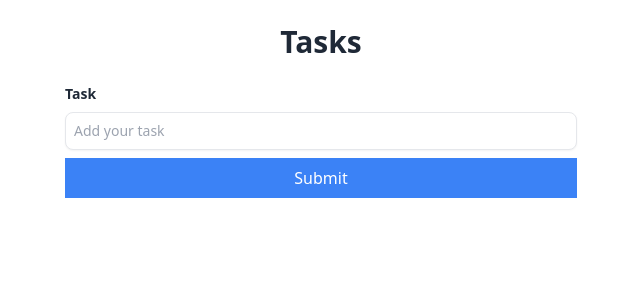
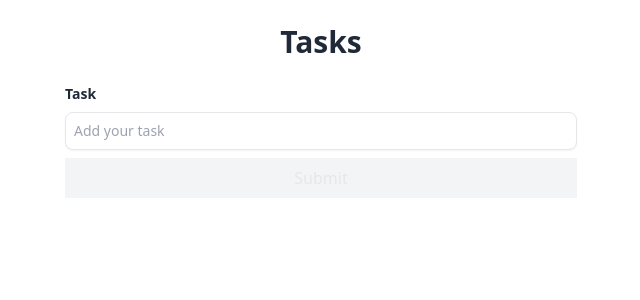
Before and after one commit to helloandrewpaul/svelte-app, a SvelteKit app: page / in a window 1280 px wide. Shown: the top 300 px of the page, without its empty margins (319-959 px from the left). Built offline with nearby package versions, Linux system fonts and the light colour scheme.

Commit message:
added logic to disable submit button if no value

```diff
--- a/src/app.css
+++ b/src/app.css
@@ -28,7 +28,11 @@ input[type=text] {
 }
 
 button[type=submit] {
-  @apply w-full bg-blue-500 hover:bg-blue-600 text-white py-2 px-4;
+  @apply w-full bg-blue-500 hover:bg-blue-600 text-white py-2 px-4 transition-colors duration-500;
+}
+
+button[type=submit]:disabled {
+  @apply bg-gray-100 text-black cursor-not-allowed text-gray-200;
 }
 
 li {
--- a/src/components/Task.svelte
+++ b/src/components/Task.svelte
@@ -8,6 +8,6 @@
   <input name="completed" type="checkbox"
   bind:checked={task.completed}
   />
-  <span class={` ${task.completed ? 'line-through' : ''}`}>{task.text}</span>
+  <span class={`${task.completed ? 'line-through' : ''}`}>{task.text}</span>
   <button on:click={() => deleteTask(task.id)} type="button">Delete</button>
 </li>
--- a/src/components/TaskForm.svelte
+++ b/src/components/TaskForm.svelte
@@ -1,4 +1,5 @@
 <script>
+	import { get } from 'svelte/store';
   import { addTask } from '../stores/taskStore'
   let task = '';
 
@@ -7,6 +8,7 @@
     task = '';
   }
 
+const isEmpty = (task) => task == '';
 </script>
 
 <form on:submit|preventDefault={handleSubmit}>
@@ -14,6 +16,7 @@
     <label for="task">Task</label>
     <input  bind:value={task} type="text" name="task" placeholder="Add your task"/>
   </div>
-  <button id='form-button' type="submit">Submit</button>
+
+  <button disabled='{isEmpty(task)}' type="submit">Submit</button>
 
 </form>
```
